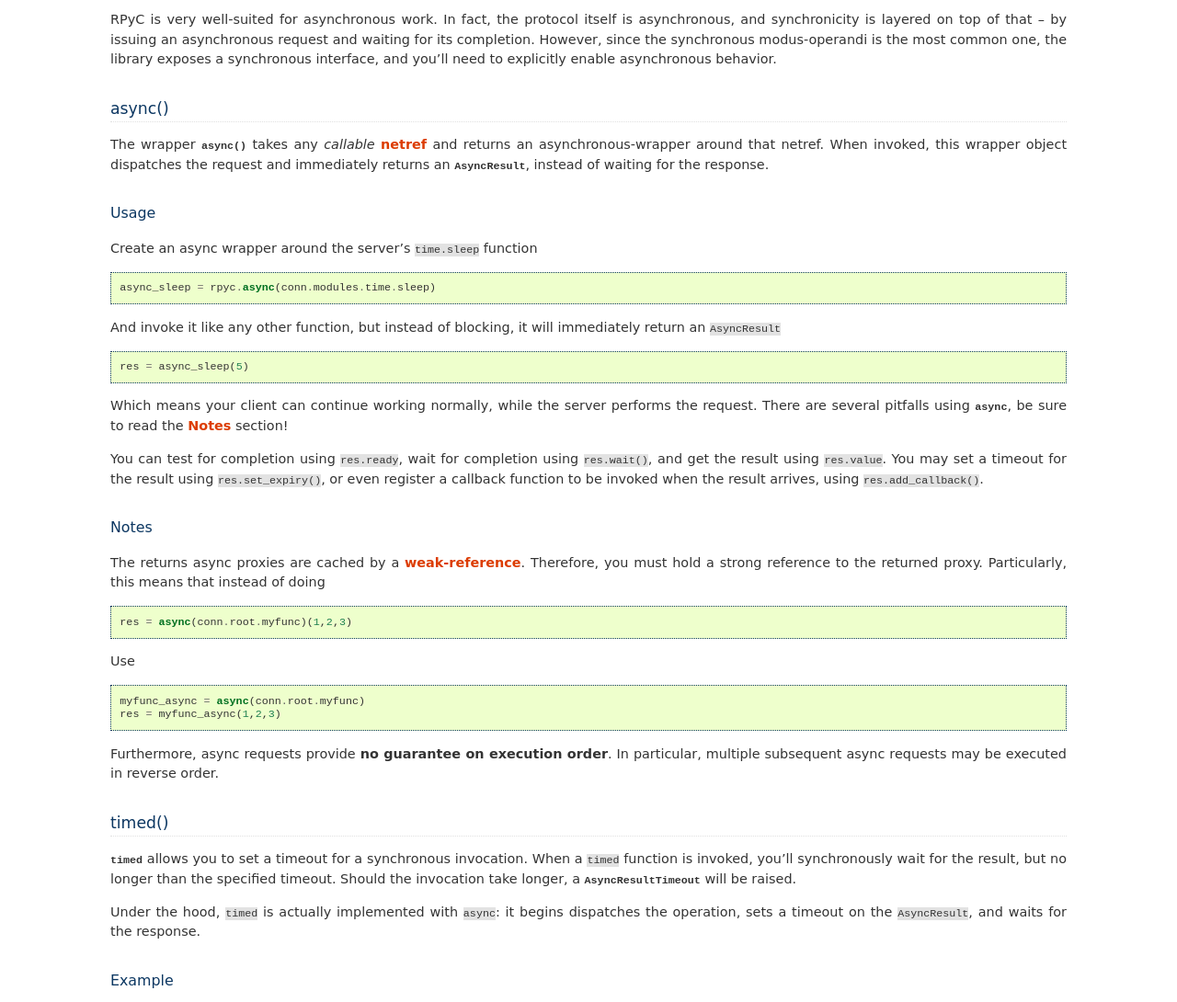
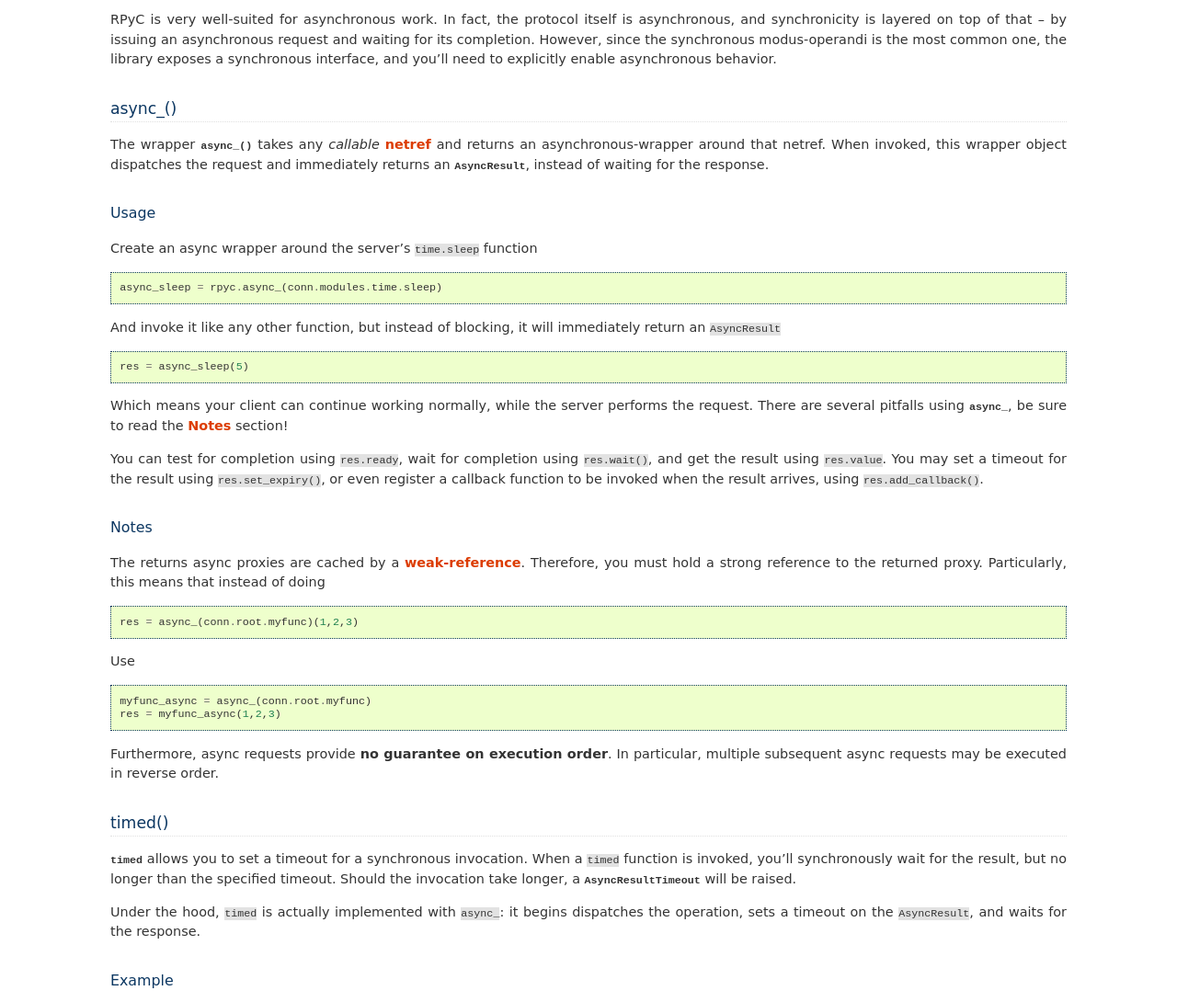
Before and after one commit to tomerfiliba-org/rpyc, a Sphinx documentation site: the page built from docs/docs/async.rst, in a window 1280 px wide. Shown: the part 247-1337 px from the top of the page at 92% size. Built offline with Sphinx 7.4.7, drawn with Linux system fonts in a browser that asks for light colours.

```diff
--- a/docs/api.rst
+++ b/docs/api.rst
@@ -81,7 +81,7 @@ Client-Side
 
 * :ref:`api-classic` - *Classic-mode* factories and utilities
 
-* :ref:`api-helpers` - Various helpers (``timed``, ``async``, ``buffiter``, ``BgServingThread``,
+* :ref:`api-helpers` - Various helpers (``timed``, ``async_``, ``buffiter``, ``BgServingThread``,
   etc.)
 
 Misc
--- a/docs/api/core_netref.rst
+++ b/docs/api/core_netref.rst
@@ -12,5 +12,5 @@ Netref
 Async
 =====
 
-.. automodule:: rpyc.core.async
+.. automodule:: rpyc.core.async_
    :members:
--- a/docs/docs/async.rst
+++ b/docs/docs/async.rst
@@ -13,18 +13,18 @@ for its completion. However, since the synchronous modus-operandi is the most co
 the library exposes a synchronous interface, and you'll need to explicitly enable
 asynchronous behavior.
 
-async()
--------
-The wrapper :func:`~rpyc.utils.helpers.async` takes any *callable*
+async_()
+--------
+The wrapper :func:`~rpyc.utils.helpers.async_` takes any *callable*
 :ref:`netref <api-netref>` and returns an asynchronous-wrapper around that netref.
 When invoked, this wrapper object dispatches the request and immediately returns an
-:class:`~rpyc.core.async.AsyncResult`, instead of waiting for the response.
+:class:`~rpyc.core.async_.AsyncResult`, instead of waiting for the response.
 
 Usage
 ^^^^^
 Create an async wrapper around the server's ``time.sleep`` function ::
 
-    async_sleep = rpyc.async(conn.modules.time.sleep)
+    async_sleep = rpyc.async_(conn.modules.time.sleep)
 
 And invoke it like any other function, but instead of blocking, it will immediately
 return an ``AsyncResult`` ::
@@ -32,8 +32,8 @@ return an ``AsyncResult`` ::
     res = async_sleep(5)
 
 Which means your client can continue working normally, while the server
-performs the request. There are several pitfalls using :func:`async
-<pyc.utils.helpers.async>`, be sure to read the Notes_ section!
+performs the request. There are several pitfalls using :func:`async_
+<pyc.utils.helpers.async_>`, be sure to read the Notes_ section!
 
 You can test for completion using ``res.ready``, wait for completion using ``res.wait()``,
 and get the result using ``res.value``. You may set a timeout for the result using
@@ -46,11 +46,11 @@ The returns async proxies are cached by a `weak-reference <http://docs.python.or
 Therefore, you must hold a strong reference to the returned proxy. Particularly, this means
 that instead of doing ::
 
-    res = async(conn.root.myfunc)(1,2,3)
+    res = async_(conn.root.myfunc)(1,2,3)
 
 Use ::
 
-    myfunc_async = async(conn.root.myfunc)
+    myfunc_async = async_(conn.root.myfunc)
     res = myfunc_async(1,2,3)
 
 Furthermore, async requests provide **no guarantee on execution order**. In
@@ -63,9 +63,9 @@ timed()
 :class:`~rpyc.utils.helpers.timed` allows you to set a timeout for a synchronous invocation.
 When a ``timed`` function is invoked, you'll synchronously wait for the result, but no longer
 than the specified timeout. Should the invocation take longer, a
-:class:`~rpyc.core.async.AsyncResultTimeout` will be raised.
+:class:`~rpyc.core.async_.AsyncResultTimeout` will be raised.
 
-Under the hood, ``timed`` is actually implemented with ``async``: it begins dispatches the
+Under the hood, ``timed`` is actually implemented with ``async_``: it begins dispatches the
 operation, sets a timeout on the ``AsyncResult``, and waits for the response.
 
 Example
--- a/rpyc/__init__.py
+++ b/rpyc/__init__.py
@@ -47,7 +47,7 @@ from rpyc.core import (SocketStream, TunneledSocketStream, PipeStream, Channel,
 from rpyc.utils.factory import (connect_stream, connect_channel, connect_pipes,
     connect_stdpipes, connect, ssl_connect, discover, connect_by_service, connect_subproc,
     connect_thread, ssh_connect)
-from rpyc.utils.helpers import async, timed, buffiter, BgServingThread, restricted
+from rpyc.utils.helpers import async_, timed, buffiter, BgServingThread, restricted
 from rpyc.utils import classic
 from rpyc.version import version as __version__
 
```
Also changed, not shown: docs/tutorial/tut5.rst (+8 -8 lines), 6 other files.
